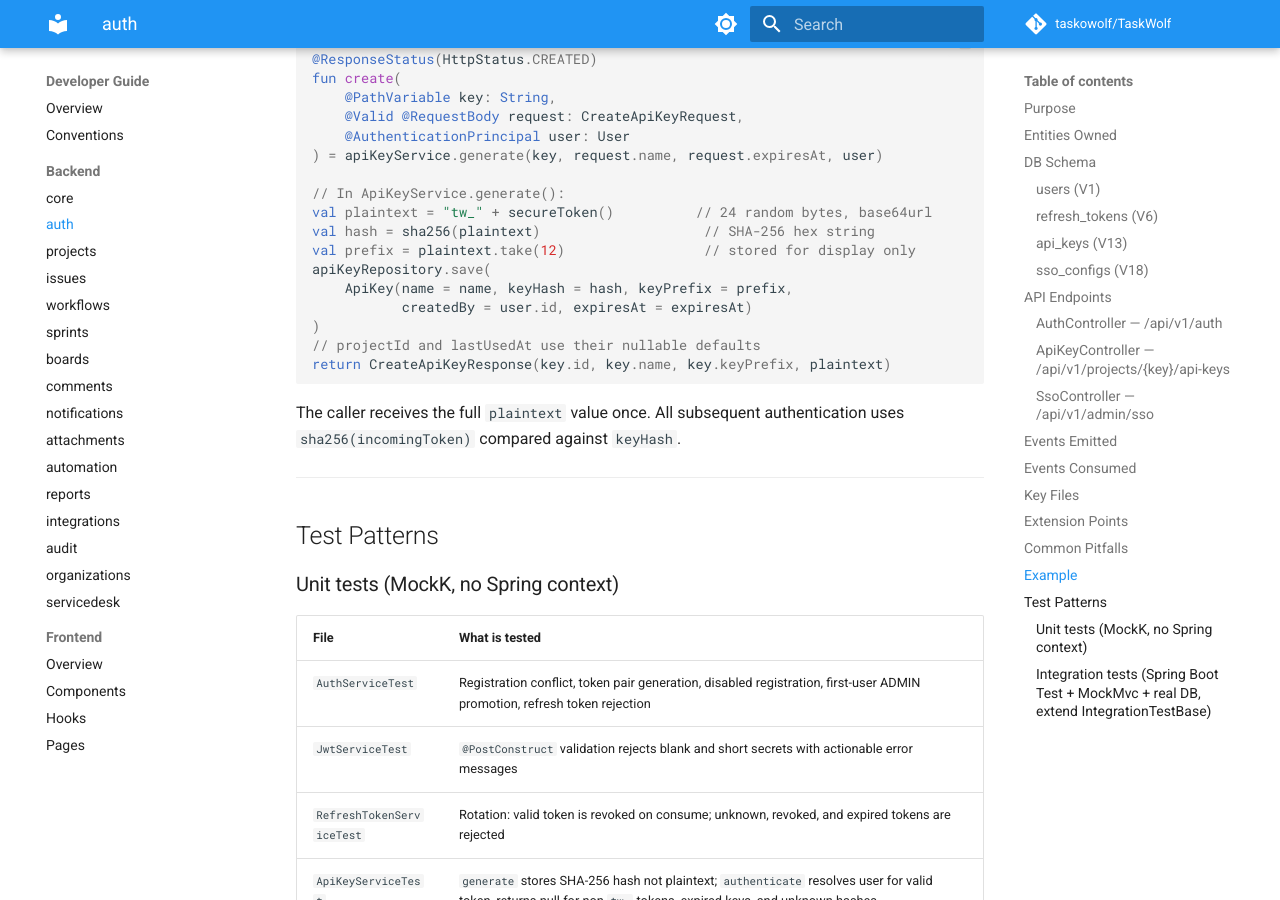
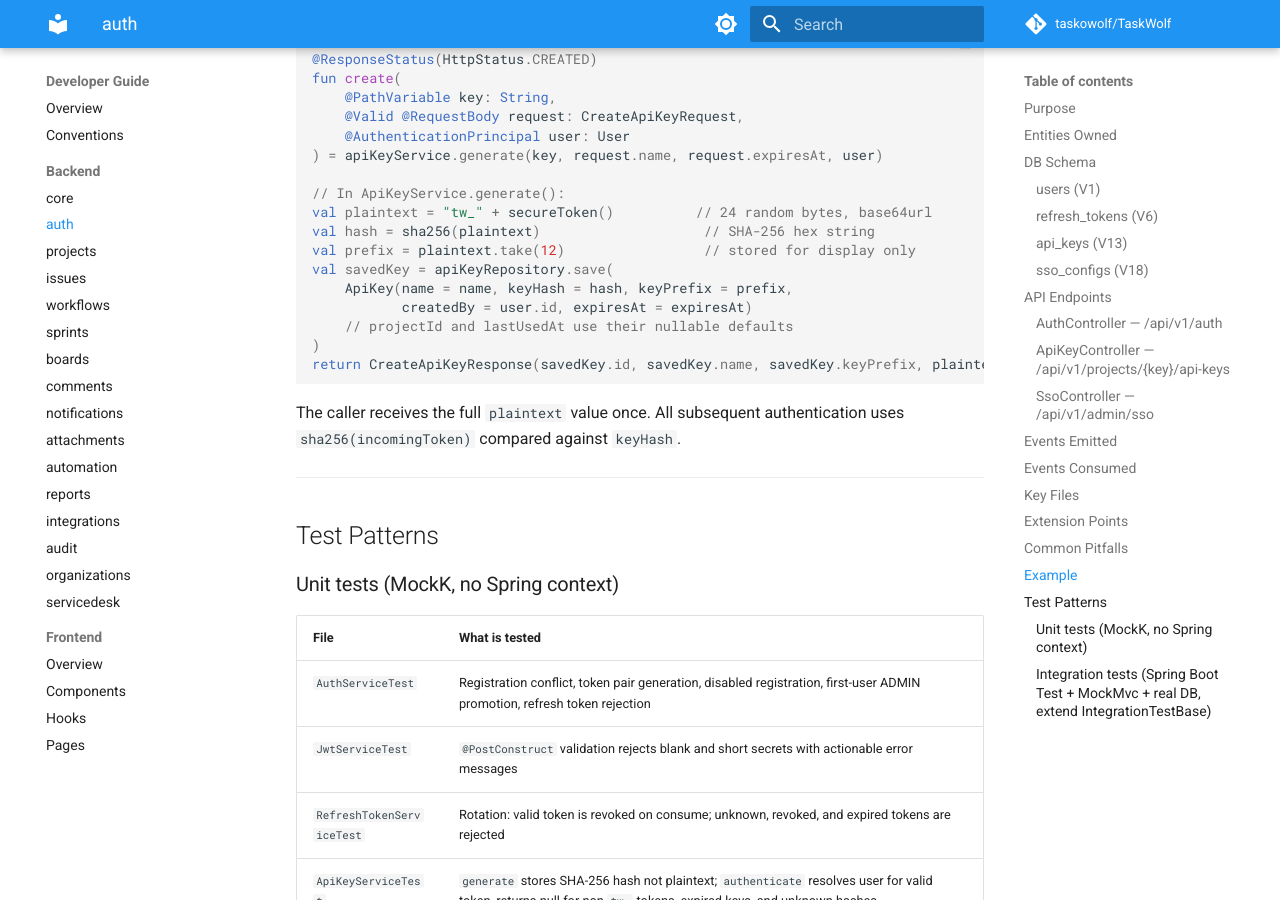
Before and after one commit to WolfTasks/TaskWolf, an MkDocs documentation site: the page built from mkdocs/developer-guide/backend/auth.md, in a window 1280 px wide and 900 px high, scrolled down 7313 px. Built offline with MkDocs 1.6.1 and Material for MkDocs 9.7.7, drawn with Linux system fonts in a browser that asks for light colours; comment, search, counter and statistics services are not loaded.

Commit message:
docs(wiki): fix auth.md save() return value capture

````diff
--- a/mkdocs/developer-guide/backend/auth.md
+++ b/mkdocs/developer-guide/backend/auth.md
@@ -206,12 +206,12 @@ fun create(
 val plaintext = "tw_" + secureToken()          // 24 random bytes, base64url
 val hash = sha256(plaintext)                    // SHA-256 hex string
 val prefix = plaintext.take(12)                 // stored for display only
-apiKeyRepository.save(
+val savedKey = apiKeyRepository.save(
     ApiKey(name = name, keyHash = hash, keyPrefix = prefix,
            createdBy = user.id, expiresAt = expiresAt)
+    // projectId and lastUsedAt use their nullable defaults
 )
-// projectId and lastUsedAt use their nullable defaults
-return CreateApiKeyResponse(key.id, key.name, key.keyPrefix, plaintext)
+return CreateApiKeyResponse(savedKey.id, savedKey.name, savedKey.keyPrefix, plaintext)
 ```
 
 The caller receives the full `plaintext` value once. All subsequent authentication uses `sha256(incomingToken)` compared against `keyHash`.
````
